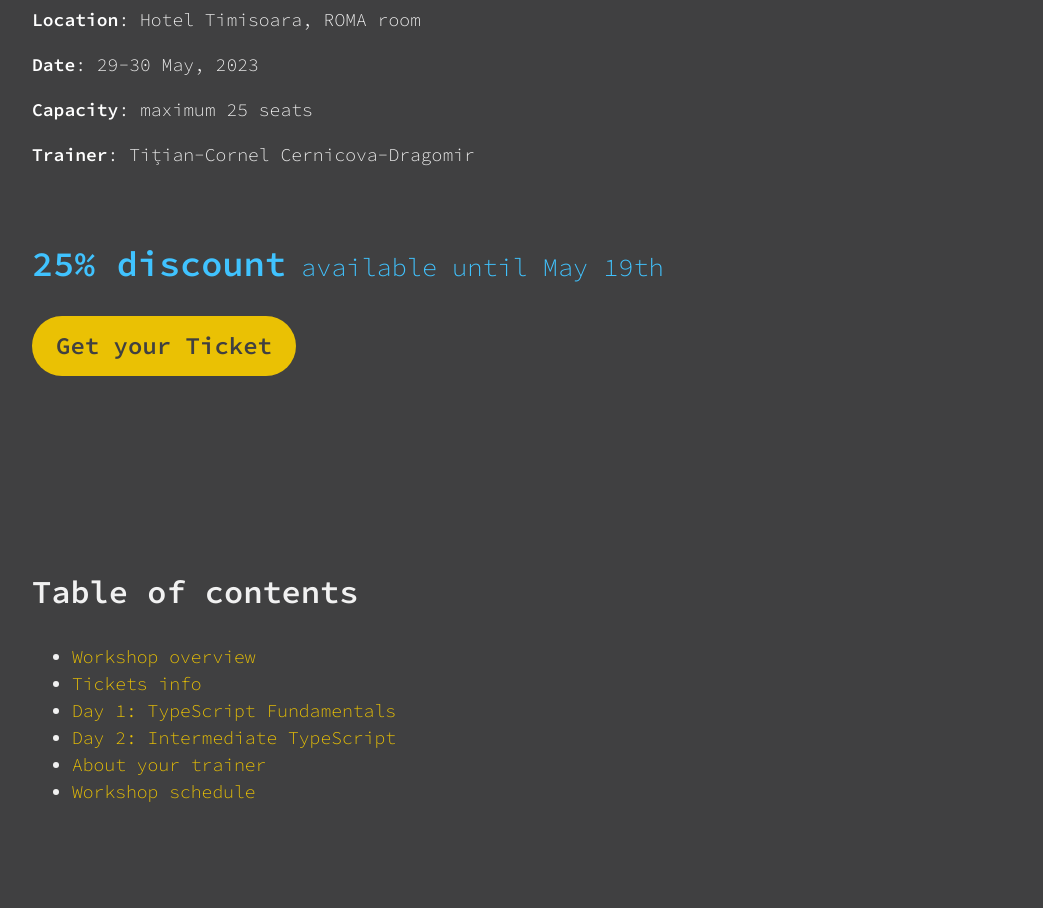
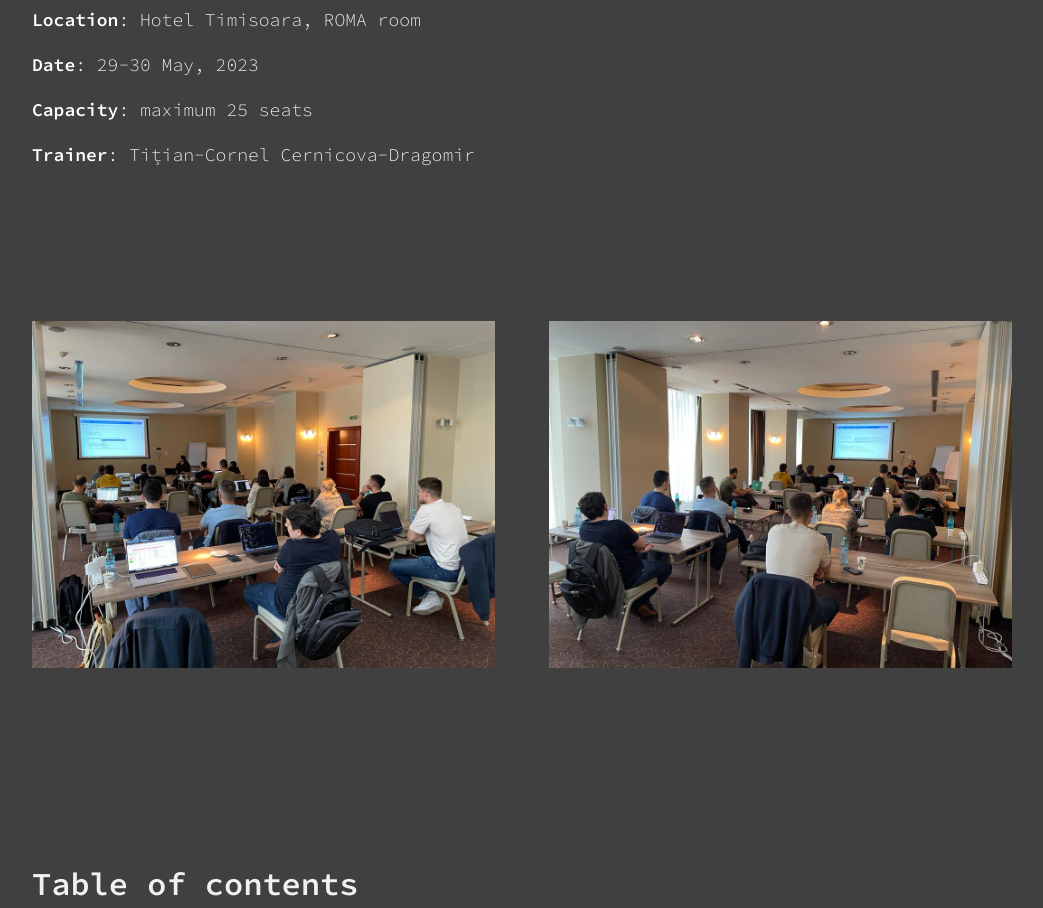
Before and after one commit to tim-js/timjs.ro, a PHP site: page /typescript-fundamentals-workshop in a window 1280 px wide. Shown: the part 1062-1970 px from the top of the page, without its empty margins (118-1161 px from the left). Run offline with PHP 8.4, Linux system fonts and the light colour scheme.

Commit message:
Mark TS workshop as passed

```diff
--- a/typescript-fundamentals-workshop/index.php
+++ b/typescript-fundamentals-workshop/index.php
@@ -54,10 +54,20 @@
         <p><strong>Trainer</strong>: Tițian-Cornel Cernicova-Dragomir</p>
 
         <br />
+        <br />
+        <br />
+        <br />
+        <br />
+        <figure class="photos">
+          <img src="./img1.jpeg" alt="Photo from the workshop depincting a room full of people with laptops" />
+          <img src="./img2.jpeg" alt="Photo from the workshop depincting a room full of people with laptops" />
+        </figure>
+
+        <!-- <br />
         <p class="discount"><strong>25% discount</strong> available until May 19th</p>
         <p>
           <a href="https://ti.to/timjscommunity/typescript-workshop-2023/discount/TYPE_SAFETY_FIRST" target="_blank" class="cta">Get your Ticket</a>
-        </p>
+        </p> -->
 
         <h2 id="toc">Table of contents</h2>
         <ul>
@@ -81,11 +91,11 @@
         <p>Refunds are not available.</p>
         <p><strong>All tickets include morning coffee + snacks, lunch, and beverages.</strong></p>
 
-        <br />
+        <!-- <br />
         <p class="cta-wrapper">
           <a href="https://ti.to/timjscommunity/typescript-workshop-2023/discount/TYPE_SAFETY_FIRST" target="_blank" class="cta">Get your Ticket</a>
           <a href="#toc">Back to top</a>
-        </p>
+        </p> -->
 
         <h2 id="day1">Day 1: TypeScript Fundamentals</h2>
 
@@ -108,11 +118,11 @@
           <li>Understand <strong>control flow analysis</strong> and how to use it to detect unreachable code, unused variables, and other potential issues. </li>
         </ul>
 
-        <br />
+        <!-- <br />
         <p class="cta-wrapper">
           <a href="https://ti.to/timjscommunity/typescript-workshop-2023/discount/TYPE_SAFETY_FIRST" target="_blank" class="cta">Get your Ticket</a>
           <a href="#toc">Back to top</a>
-        </p>
+        </p> -->
 
         <h2 id="day2">Day 2: Intermediate TypeScript</h2>
 
@@ -135,11 +145,11 @@
           <li>Learn how to write <strong>generic functions</strong> in TypeScript. </li>
         </ul>
 
-        <br />
+        <!-- <br />
         <p class="cta-wrapper">
           <a href="https://ti.to/timjscommunity/typescript-workshop-2023/discount/TYPE_SAFETY_FIRST" target="_blank" class="cta">Get your Ticket</a>
           <a href="#toc">Back to top</a>
-        </p>
+        </p> -->
 
         <h2 id="trainer">About your trainer</h2>
         <p><strong><a href="https://www.linkedin.com/in/titian-cernicova-dragomir-2b37457a/" target="_blank">Tițian-Cornel Cernicova-Dragomir</a></strong> is a renowned software developer and <strong>top TypeScript expert</strong> with a passion for helping others. As a member of the JavaScript infrastructure team at Bloomberg, he works on developing JavaScript and TypeScript tooling for internal developers. Tițian has made <strong>significant contributions to TypeScript</strong>, including improvements to error, private class elements, and isolated declarations (work in progress). His expertise extends to React and Node.js.</p>
@@ -157,11 +167,11 @@
           <li><strong>13:30 - 17:00</strong> Workshop afternoon session</li>
         </ul>
 
-        <br />
+        <!-- <br />
         <p class="cta-wrapper">
           <a href="https://ti.to/timjscommunity/typescript-workshop-2023/discount/TYPE_SAFETY_FIRST" target="_blank" class="cta">Get your Ticket</a>
           <a href="#toc">Back to top</a>
-        </p>
+        </p> -->
 
         <br />
         <br />
--- a/typescript-fundamentals-workshop/style.css
+++ b/typescript-fundamentals-workshop/style.css
@@ -75,3 +75,20 @@ h3 {
   font-size: 1.4em;
   color: #40c3ff;
 }
+
+.photos {
+  display: grid;
+  grid-template-columns: 1fr;
+  gap: 3em;
+  padding: 0;
+  margin: 0;
+  width: 100%;
+}
+.photos img {
+  width: 100%;
+}
+@media only screen and (min-width: 480px) {
+  .photos {
+    grid-template-columns: 1fr 1fr;
+  }
+}
```
Also changed, not shown: index.php (+8 -8 lines), typescript-fundamentals-workshop/img1.jpeg (added), typescript-fundamentals-workshop/img2.jpeg (added).
